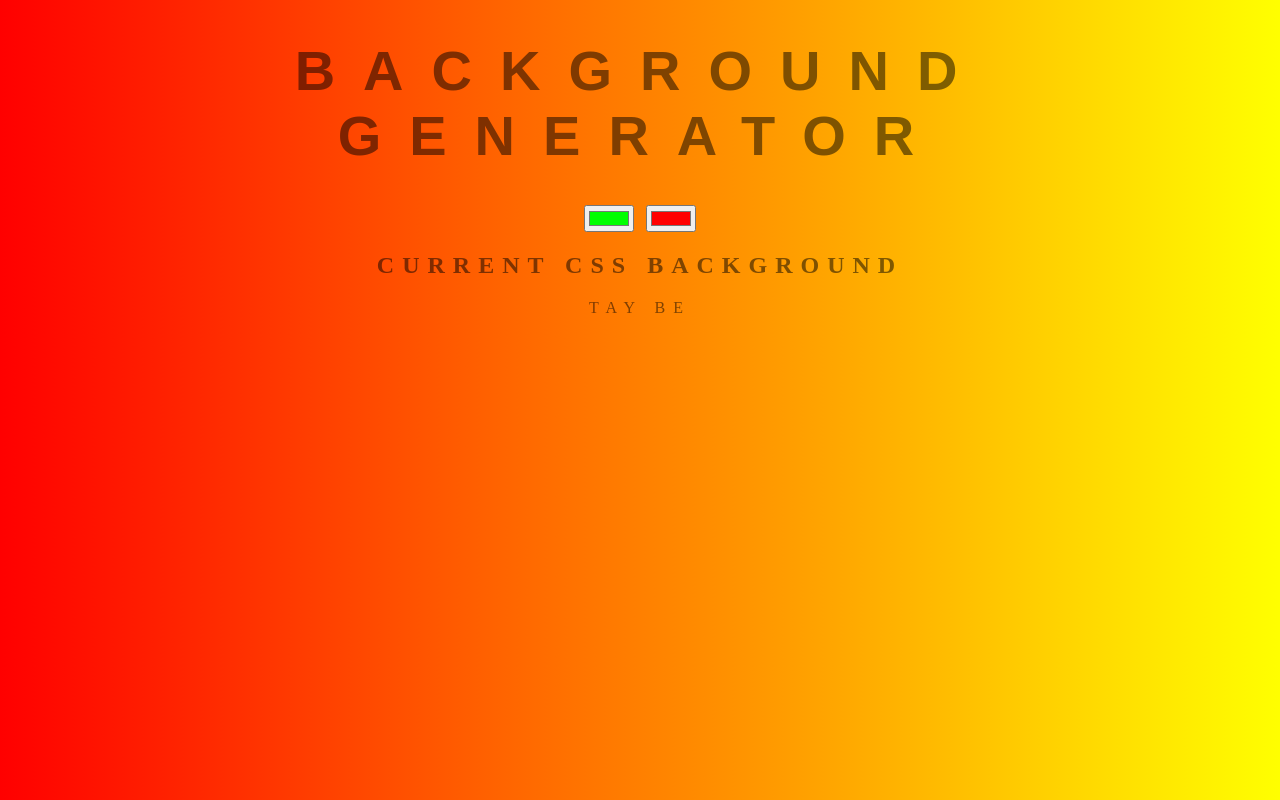
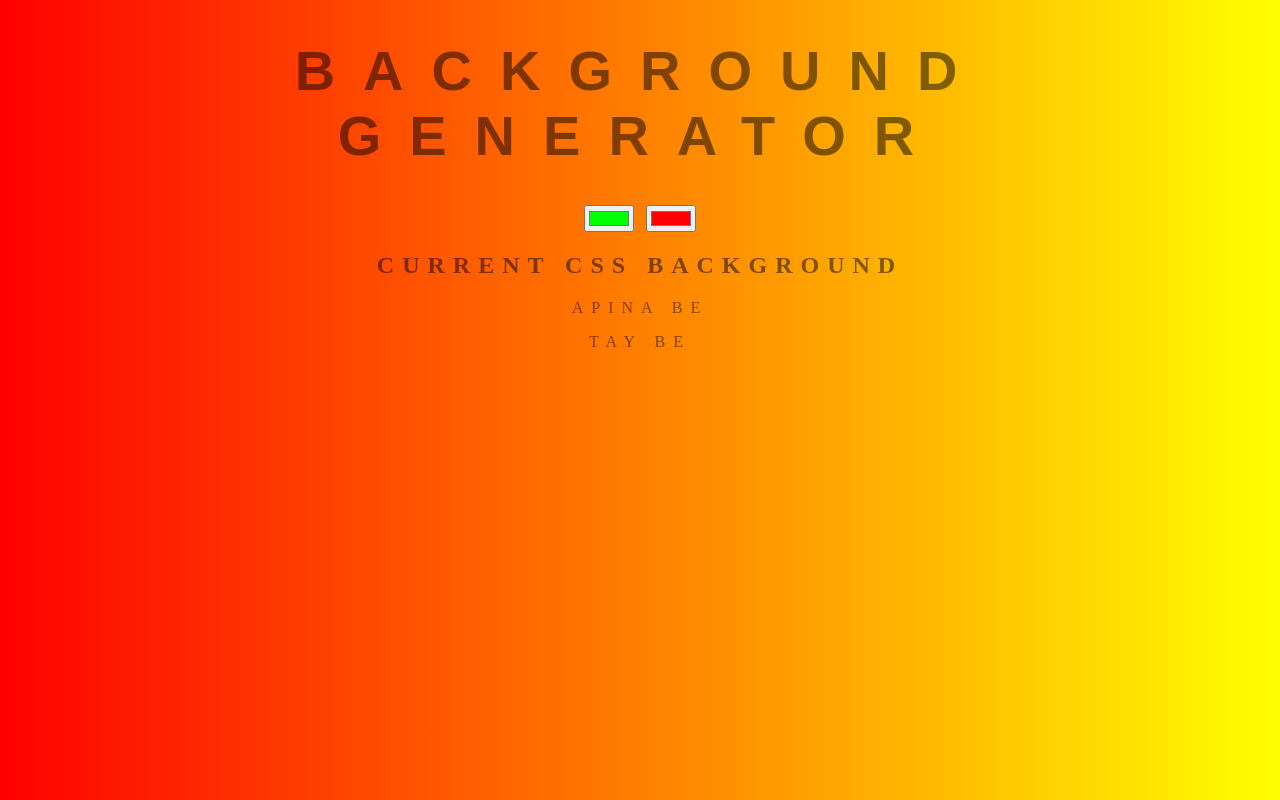
Before and after one commit to jomahay/generator-repository, a plain HTML site: page index.html in a window 1280 px wide. Drawn offline with Linux system fonts and the light colour scheme.

Commit message:
nisy nomodiefana tao

```diff
--- a/index.html
+++ b/index.html
@@ -10,6 +10,7 @@
 	<input class="color2" type="color" name="color2" value="#ff0000">
 	<h2>Current CSS Background</h2>
 	<h3></h3>
+apina be
 <p>tay be</p>
 	<script type="text/javascript" src="script.js"></script>
 </body>
```
